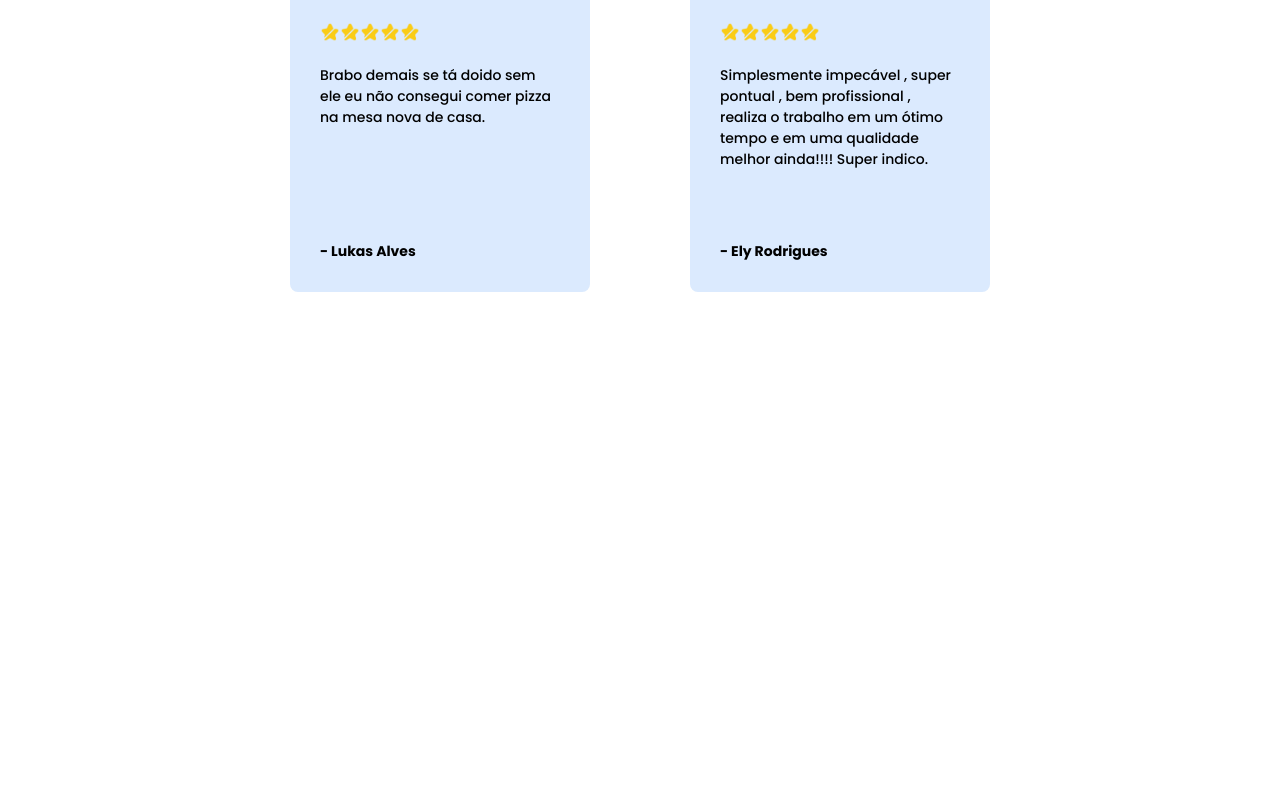
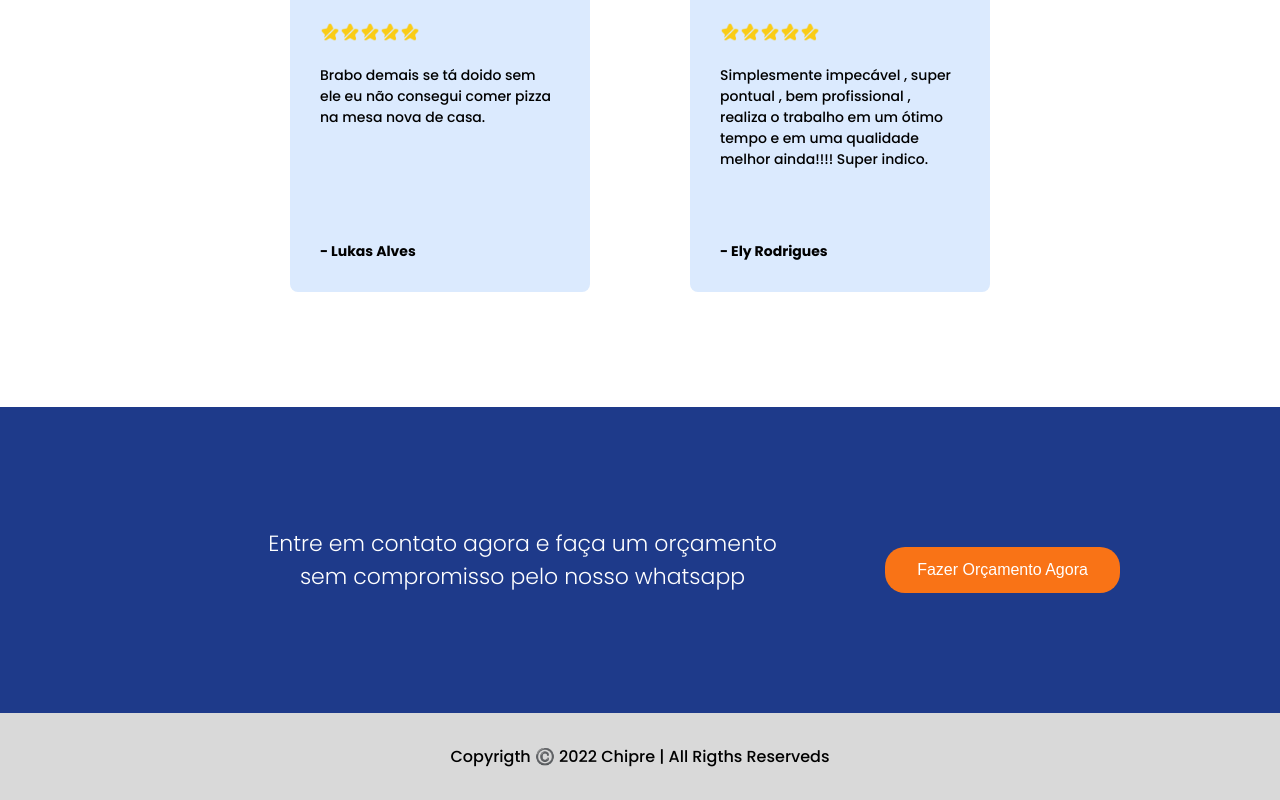
Before and after one commit to mateusflorencio/the-montador-nextjs, a Next.js app: page / in a window 1280 px wide. Shown: the part 4690-5490 px from the top of the page. Before the commit the page ends 5097 px from the top, so only its background shows below. Built offline with nearby package versions, Linux system fonts and the light colour scheme.

Commit message:
add footer

```diff
--- /dev/null
+++ b/pages/components/footer/footer.module.scss
@@ -0,0 +1,39 @@
+@import "../../../styles/colors.scss";
+
+.wrap {
+  width: 100%;
+  background-color: $blue-900;
+  font-weight: 300;
+  display: flex;
+  align-items: center;
+  justify-content: center;
+
+  flex-direction: column;
+  .wrap_call {
+    padding: 2rem;
+    max-width: 100rem;
+    width: 100%;
+    display: flex;
+    align-items: center;
+    justify-content: center;
+    min-height: 21rem;
+    p {
+      width: 57rem;
+      text-align: center;
+      margin: 10rem;
+      font-size: 2.2rem;
+      color: $white;
+    }
+  }
+
+  .copy {
+    display: flex;
+    align-items: center;
+    justify-content: center;
+    height: 8.7rem;
+    background: #d9d9d9;
+    width: 100%;
+    font-size: 1.6rem;
+    font-weight: 500;
+  }
+}
--- /dev/null
+++ b/pages/components/footer/footer.tsx
@@ -0,0 +1,20 @@
+import { Button } from "../button/button"
+import Styles from "./footer.module.scss"
+
+export const Footer = () => {
+  return (
+    <footer className={Styles.wrap}>
+      <div className={Styles.wrap_call}>
+        <p className={Styles.wrap}>
+          Entre em contato agora e faça um orçamento sem compromisso pelo nosso
+          whatsapp
+        </p>
+        <Button text="Fazer Orçamento Agora" />
+      </div>
+      <div className={Styles.copy}>
+        {" "}
+        Copyrigth ©️ 2022 Chipre | All Rigths Reserveds
+      </div>
+    </footer>
+  )
+}
--- a/pages/index.tsx
+++ b/pages/index.tsx
@@ -8,6 +8,7 @@ import { Servicos } from "./components/servicos/servicos"
 import { Brands } from "./components/brands/marcas"
 import { Numbers } from "./components/numbers/numbers"
 import { Reviews } from "./components/reviews/reviews"
+import { Footer } from './components/footer/footer'
 
 const Home: NextPage = () => {
   return (
@@ -22,6 +23,7 @@ const Home: NextPage = () => {
       <Brands/>
       <Numbers/>
       <Reviews/>
+      <Footer/>
     </div>
     </Layout>
   )
```
